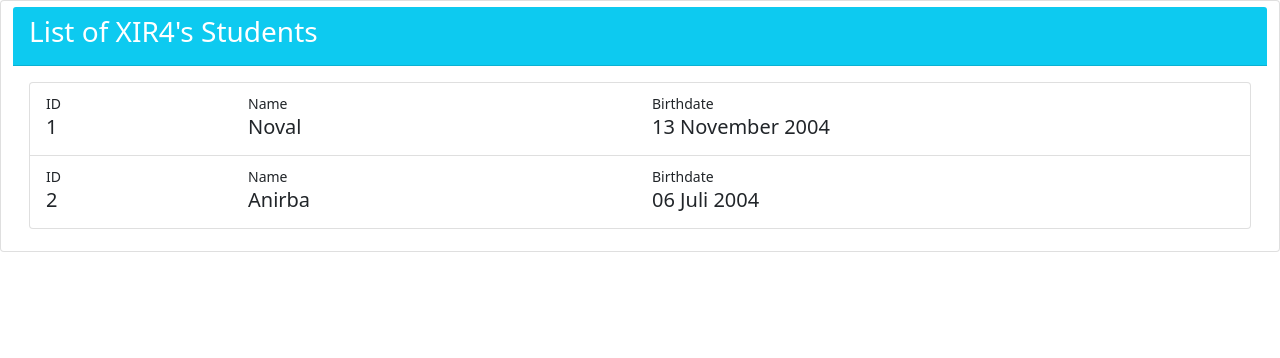
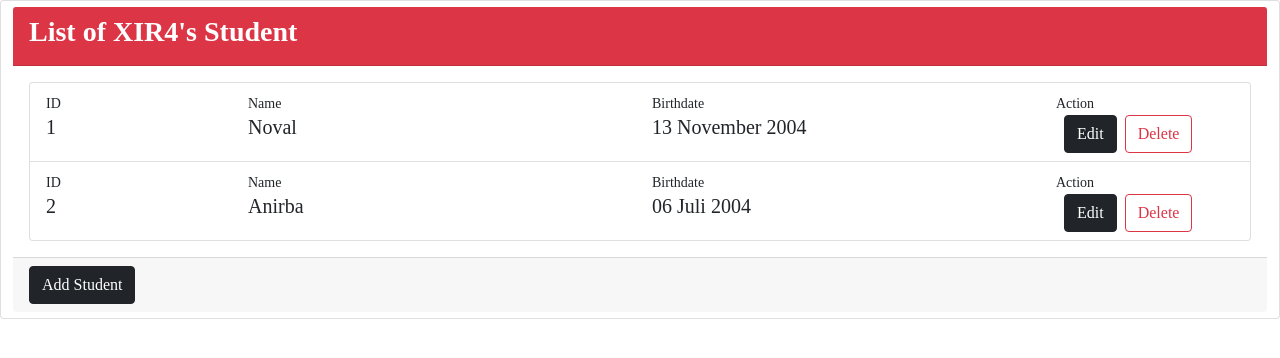
Before and after one commit to novalarama/Introduction-React, a React (Create React App) app: page / in a window 1280 px wide. Shown: the top 358 px of the page. Built offline with nearby package versions, Linux system fonts and the light colour scheme.

Commit message:
Next Commit

```diff
--- a/package.json
+++ b/package.json
@@ -3,10 +3,13 @@
   "version": "0.1.0",
   "private": true,
   "dependencies": {
+    "@popperjs/core": "^2.11.4",
     "@testing-library/jest-dom": "^5.16.2",
     "@testing-library/react": "^12.1.4",
     "@testing-library/user-event": "^13.5.0",
     "bootstrap": "^5.1.3",
+    "jquery": "^3.6.0",
+    "popper.js": "^1.16.1",
     "react": "^17.0.2",
     "react-dom": "^17.0.2",
     "react-scripts": "5.0.0",
--- a/src/index.js
+++ b/src/index.js
@@ -7,6 +7,7 @@ import Student from './pages/Student';
 
 // load library bootstrap for styling
 import "bootstrap/dist/css/bootstrap.min.css"
+import 'bootstrap/dist/css/bootstrap.css';
 import "bootstrap/dist/js/bootstrap.bundle"
 
 ReactDOM.render(
--- a/src/pages/Student.js
+++ b/src/pages/Student.js
@@ -2,31 +2,92 @@ import { useState, useEffect } from "react";
 
 // useState -> digunakan untuk mendefinisikan state
 // useEffect => sebuah fungsi yang dijalankan ketika komponennya telah ditampilkan
+import { Modal } from "bootstrap";
 
 export default function Student(props) {
-  let [students, setStudents] = useState([]);
+  let [student, setStudent] = useState([]);
+  let [modalStudent, setModalStudent] = useState(null)
+  let [id, setId] = useState(0)
+  let [name, setName] = useState("")
+  let [date, setDate] = useState("")
+  let [action, setAction] = useState("")
+  let [readId, setReadId] = useState(true)
 
   useEffect(() => {
-    // inisisasi data array students (pemberian nilai awal)
-    let arrayStudents = [
+    // inisisasi data array student (pemberian nilai awal)
+    let arrayStudent = [
       { id: 1, name: `Noval`, date: `13 November 2004` },
       { id: 2, name: `Anirba`, date: `06 Juli 2004` },
     ];
-    setStudents(arrayStudents);
+    setStudent(arrayStudent);
+
+    // inisiasi state modalStudent
+    setModalStudent(new Modal(document.getElementById(`modal_student`)))
   }, []);
+
+  //function add student
+  let addStudent = () => {
+    // open modal
+    modalStudent.show()
+    // reset isi dari setiap inputan
+    setId(0)
+    setName("")
+    setDate("")
+    setAction("insert")
+    setReadId(true)
+  }
+
+    // function save student
+    let saveStudent = () => {
+        // close modal
+        modalStudent.hide()
+        if (action === `insert`) {
+            let newData = {
+                id:id, name:name, date:date
+            }
+
+            // store array from student
+            let temp = [...student]
+            temp.push(newData)
+            setStudent(temp)
+        } else if(action === `edit`){
+          //store data student
+          let temp = [...student]
+          //findindex of selected data by Id
+          let index = temp.findIndex(item => item.id === id)
+
+          //update data based on founded index
+          temp[index].name = name
+          temp[index].date = date
+
+          //restore to students from temp
+          setStudent(temp)
+
+        }
+        //
+    }
+
+  //function editStudent
+  let editStudent = item => {
+    modalStudent.show()
+
+    setId(item.id)
+    setName(item.name)
+    setDate(item.date)
+    setAction("edit")
+    setReadId(false)
+  }
+
   return (
     <div>
       {/* isi return adalah komponen tampilan */}
-      <div className="card col-10 form-control">
-        <div className="card-header bg-info">
-          <h3 className="text-white">List of XIR4's Students</h3>
+      <div className="card col-10 form-control" style={{fontFamily:`poppins`}}>
+        <div className="card-header bg-danger">
+          <h3 className="text-white"><b>List of XIR4's Student</b></h3>
         </div>
         <div className="card-body">
           <ul className="list-group">
-            {students.map(
-              (
-                item //map adalah fungsi dari array untuk scan setiap isi array
-              ) => (
+            {student.map((item) => ( //map adalah fungsi dari array untuk scan setiap isi array
                 <li className="list-group-item">
                   <div className="row" key={`key${item.id}`}>
                     <div className="col-2">
@@ -37,15 +98,67 @@ export default function Student(props) {
                       <small>Name</small>
                       <h5>{item.name}</h5>
                     </div>
-                    <div className="col-6">
+                    <div className="col-4">
                       <small>Birthdate</small>
                       <h5>{item.date}</h5>
                     </div>
+
+                    <div className="col-2">
+                      <small>Action</small> <br />
+                      <button className="btn btn-dark mx-2" onClick={() => editStudent(item)}>
+                        Edit
+                      </button>
+                      <button className="btn btn-outline-danger">
+                        Delete
+                      </button>
+                    </div>
                   </div>
                 </li>
-              )
-            )}
+              ))}
           </ul>
+        </div>
+        <div className="card-footer">
+            {/* button add data */}
+                <button className="btn btn-dark text-white"
+                onClick={() => addStudent()}>
+                    Add Student
+                </button>
+
+            {/* Modal component */}
+            <div className="modal " id="modal_student">
+                <div className="modal-dialog">
+                    <div className="modal-content bg-danger text-white">
+                        <div className="modal-header">
+                            <h5 className="modal-title">Form Student</h5>
+                            <button type="button" class="btn-close" data-bs-dismiss="modal" aria-label="Close"></button>
+                        </div>
+                        <div className="modal-body">
+                            ID
+                            <input type={`number`} className="form-control mb-2"
+                            value={id} onChange={ev => setId(ev.target.value)}
+                            readOnly={!readId}/>
+
+                            Name
+                            <input type={`text`} className="form-control mb-2"
+                            value={name} onChange={ev => setName(ev.target.value)}/>
+
+                            Birthdate
+                            <input type={`text`} className="form-control mb-2"
+                            value={date} onChange={ev => setDate(ev.target.value)}/>
+
+                        </div>
+                        <div className="modal-footer">
+                            <button type="button" class="btn btn-outline-light" data-bs-dismiss="modal">Close</button>
+                            <button type="button" class="btn btn-dark"
+                            onClick={() => saveStudent()}>
+                                Save
+                            </button>
+                        </div>
+                    </div>
+                </div>
+            </div>
+
+            {/* End of Modal */}
         </div>
       </div>
     </div>
```
Also changed, not shown: 1 other file (tests, documents, lock files or other folders).
